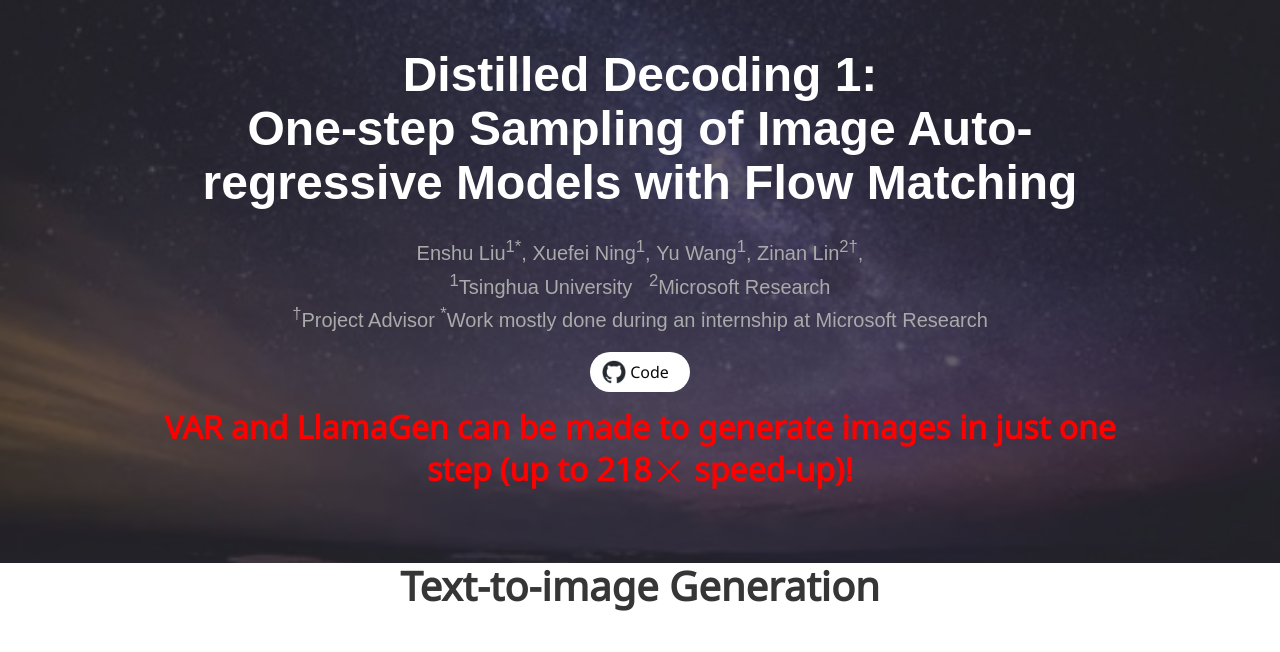
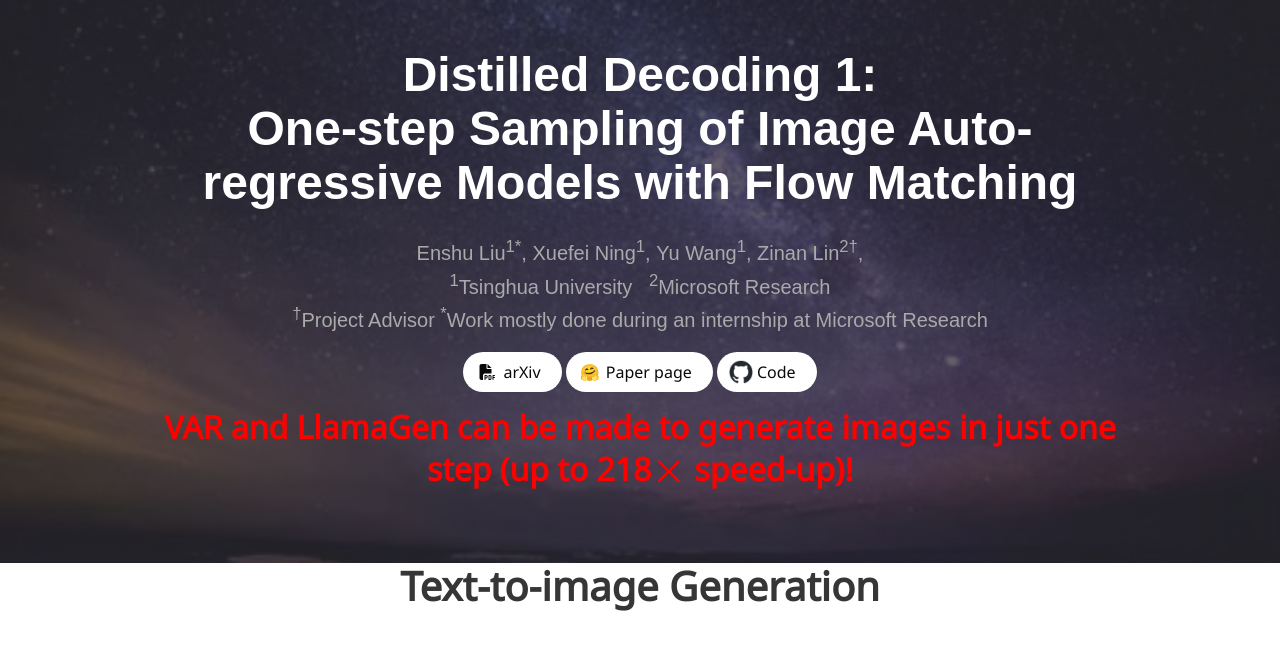
Before and after one commit to imagination-research/distilled-decoding, a plain HTML site: page index.html in a window 1280 px wide. Shown: the top 652 px of the page. Drawn offline with nearby package versions, Linux system fonts and the light colour scheme; some packages are replaced by stand-ins of ours; a script that the page names is missing; some icons are missing; a web font is replaced by a local one.

Commit message:
update_paper_link

```diff
--- a/index.html
+++ b/index.html
@@ -143,8 +143,8 @@
 
                         <div class="column has-text-centered">
                             <div class="publication-links">
-                                <!-- <span class="link-block">
-                                    <a href="https://arxiv.org/abs/2412.04440" target="_blank"
+                                <span class="link-block">
+                                    <a href="https://arxiv.org/abs/2412.17153" target="_blank"
                                         class="external-link button is-normal is-rounded is-white">
                                         <span class="icon">
                                             <i class="fas fa-file-pdf"></i>
@@ -153,12 +153,12 @@
                                     </a>
                                 </span>
                                 <span class="link-block">
-                                    <a href="https://huggingface.co/papers/2412.04440" target="_blank"
+                                    <a href="https://huggingface.co/papers/2412.17153" target="_blank"
                                         class="external-link button is-normal is-rounded is-white">
                                         <span class="icon">🤗</span>
                                         <span>Paper page</span>
                                     </a>
-                                </span>        -->
+                                </span>
                                 <span class="link-block">
                                     <a href="https://github.com/imagination-research/distilled-decoding" target="_blank" class="external-link button is-normal is-rounded is-white">
                                         <span class="icon">
```
